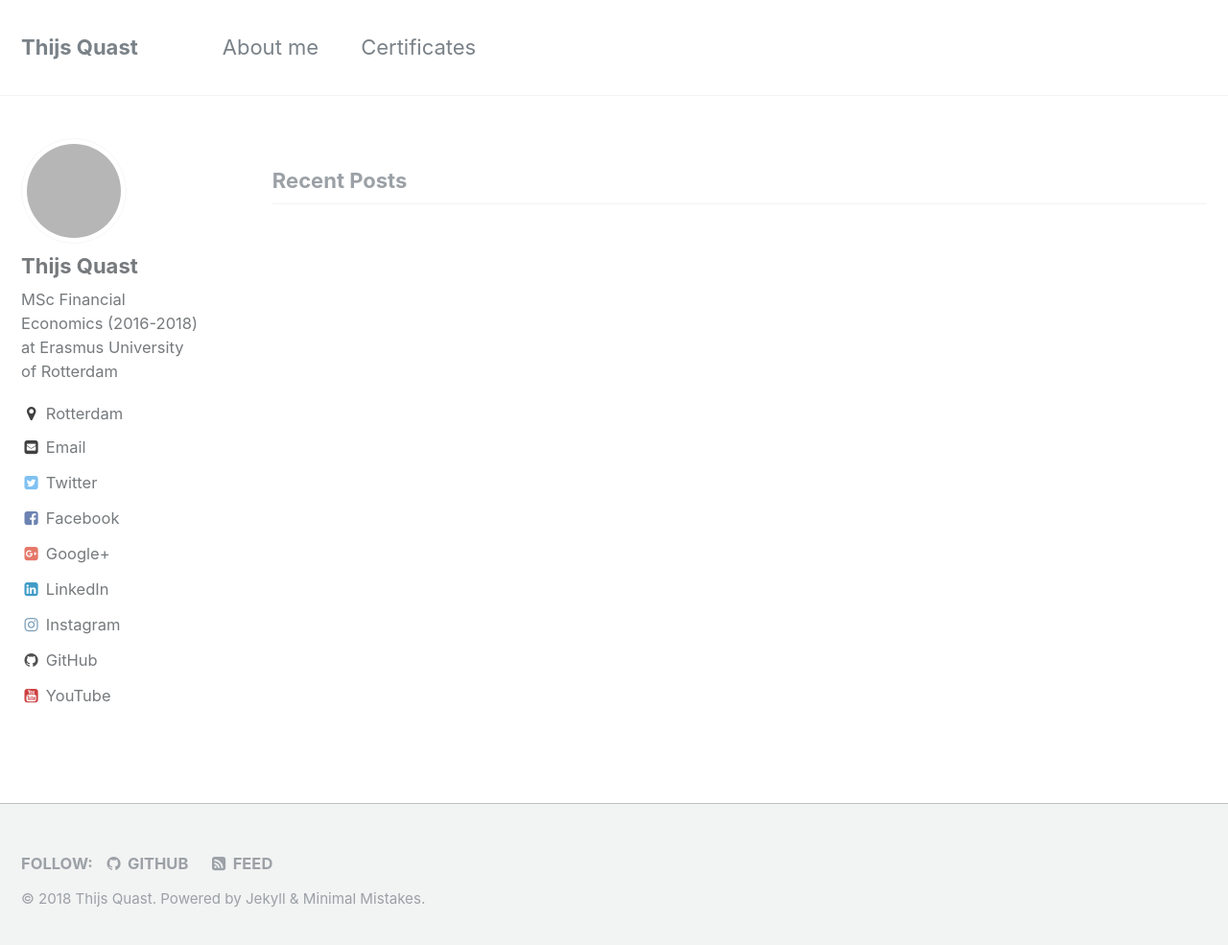
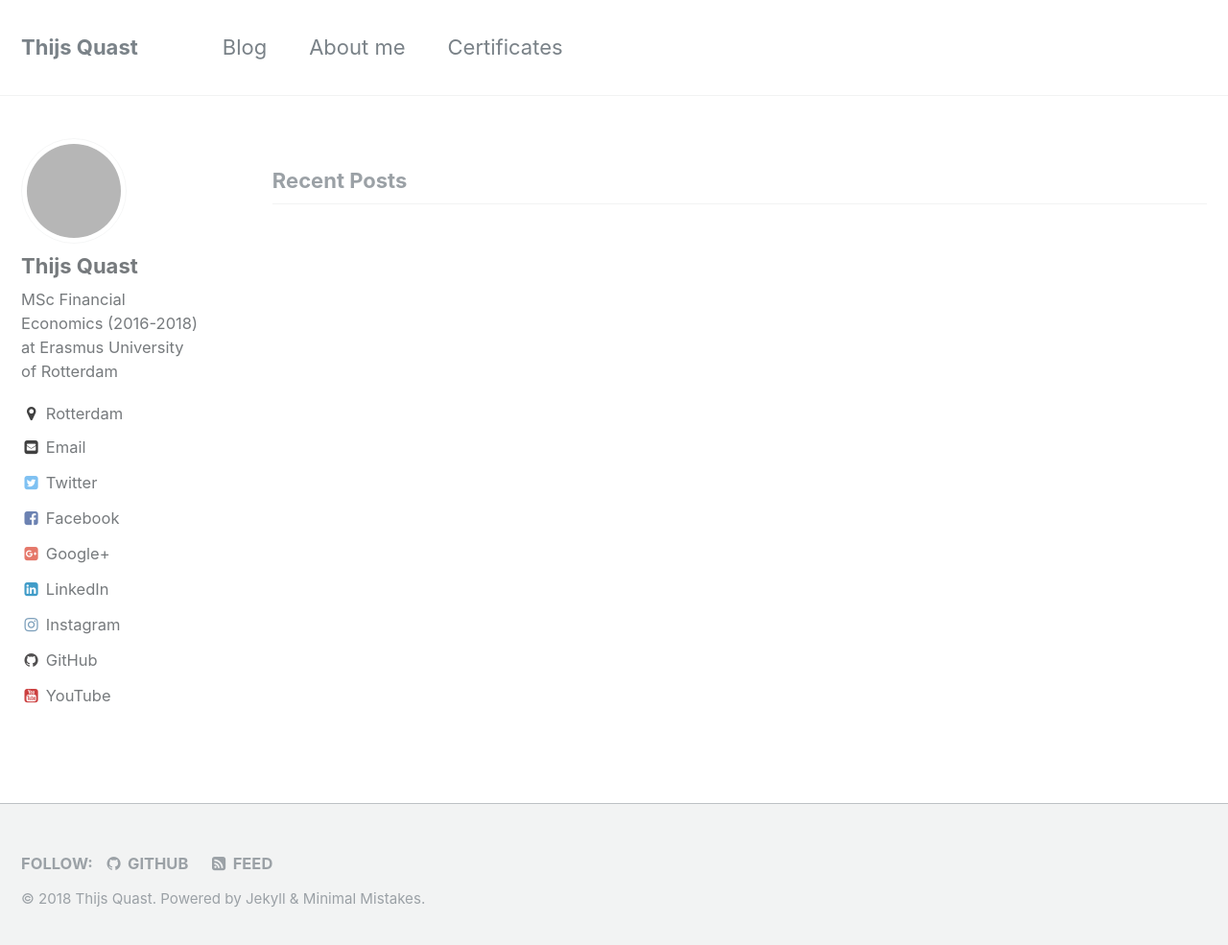
Before and after one commit to Thijsq/thijsq.github.io, a Jekyll site: the page built from index.html, in a window 1280 px wide and 992 px high. Shown: the top 985 px of the window at 96% size. Built offline with Jekyll 4.4.1, drawn with Linux system fonts in a browser that asks for light colours; the list of posts is cut into pages by our own code; grey boxes are pictures that could not be loaded.

```diff
--- a/_data/navigation.yml
+++ b/_data/navigation.yml
@@ -1,5 +1,7 @@
 # main links
 main:
+  - title: "Blog"
+    url: /
   - title: "About me"
     url: /about
   - title: "Certificates"
```
